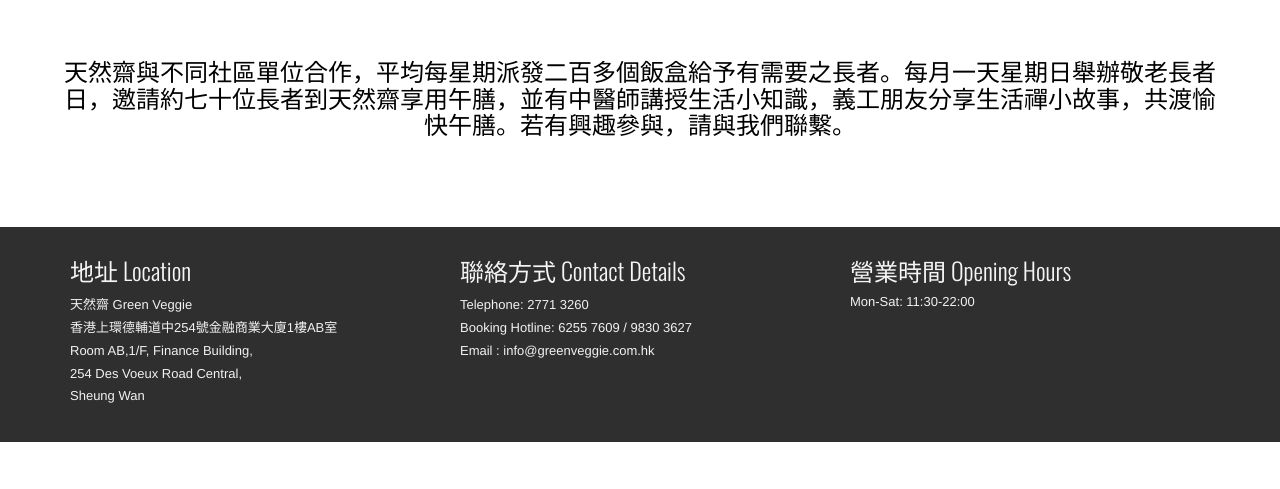
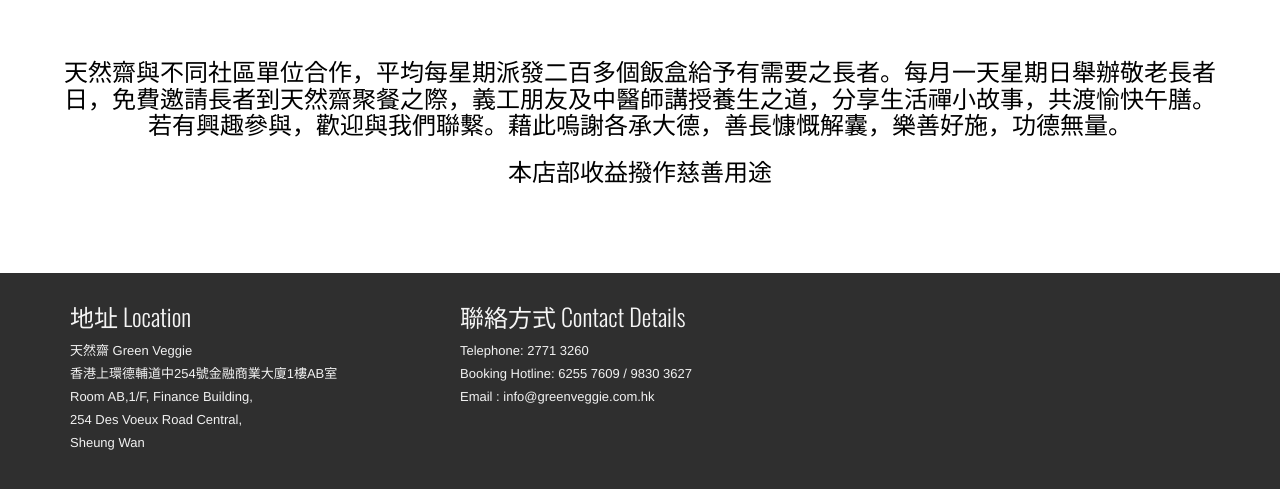
Before and after one commit to greenveggie/greenveggie.github.io, a plain HTML site: page index.html in a window 1280 px wide. Shown: the part 4689-5178 px from the top of the page. Before the commit the page ends 5131 px from the top, so only its background shows below. Drawn offline with nearby package versions, Linux system fonts and the light colour scheme.

Commit message:
minor update on charity section, hide opening hours

```diff
--- a/index.html
+++ b/index.html
@@ -401,7 +401,8 @@
 		<div class="container">
 			<div class="row">
 				<div class="col-lg-8-offset-2 centered">
-					<h3>天然齋與不同社區單位合作，平均每星期派發二百多個飯盒給予有需要之長者。每月一天星期日舉辦敬老長者日，邀請約七十位長者到天然齋享用午膳，並有中醫師講授生活小知識，義工朋友分享生活禪小故事，共渡愉快午膳。若有興趣參與，請與我們聯繫。</h3>
+					<h3>天然齋與不同社區單位合作，平均每星期派發二百多個飯盒給予有需要之長者。每月一天星期日舉辦敬老長者日，免費邀請長者到天然齋聚餐之際，義工朋友及中醫師講授養生之道，分享生活禪小故事，共渡愉快午膳。若有興趣參與，歡迎與我們聯繫。藉此嗚謝各承大德，善長慷慨解囊，樂善好施，功德無量。</h3>
+					<h3>本店部收益撥作慈善用途</h3>
 
 				</div><!-- /col-lg-8 -->
 			</div><! --/row -->
@@ -436,13 +437,13 @@
 					</p>
 				</div>
 
-				<div class="col-lg-4">
+<!-- 				<div class="col-lg-4">
 					<h3>營業時間 Opening Hours</h3>
 					<p>
 						<small>Mon-Sat: 11:30-22:00</small>
 					</p>
 				</div>
-
+ -->
 			</div><! --/row -->
 		</div><!-- /container -->
 	</div>
```
